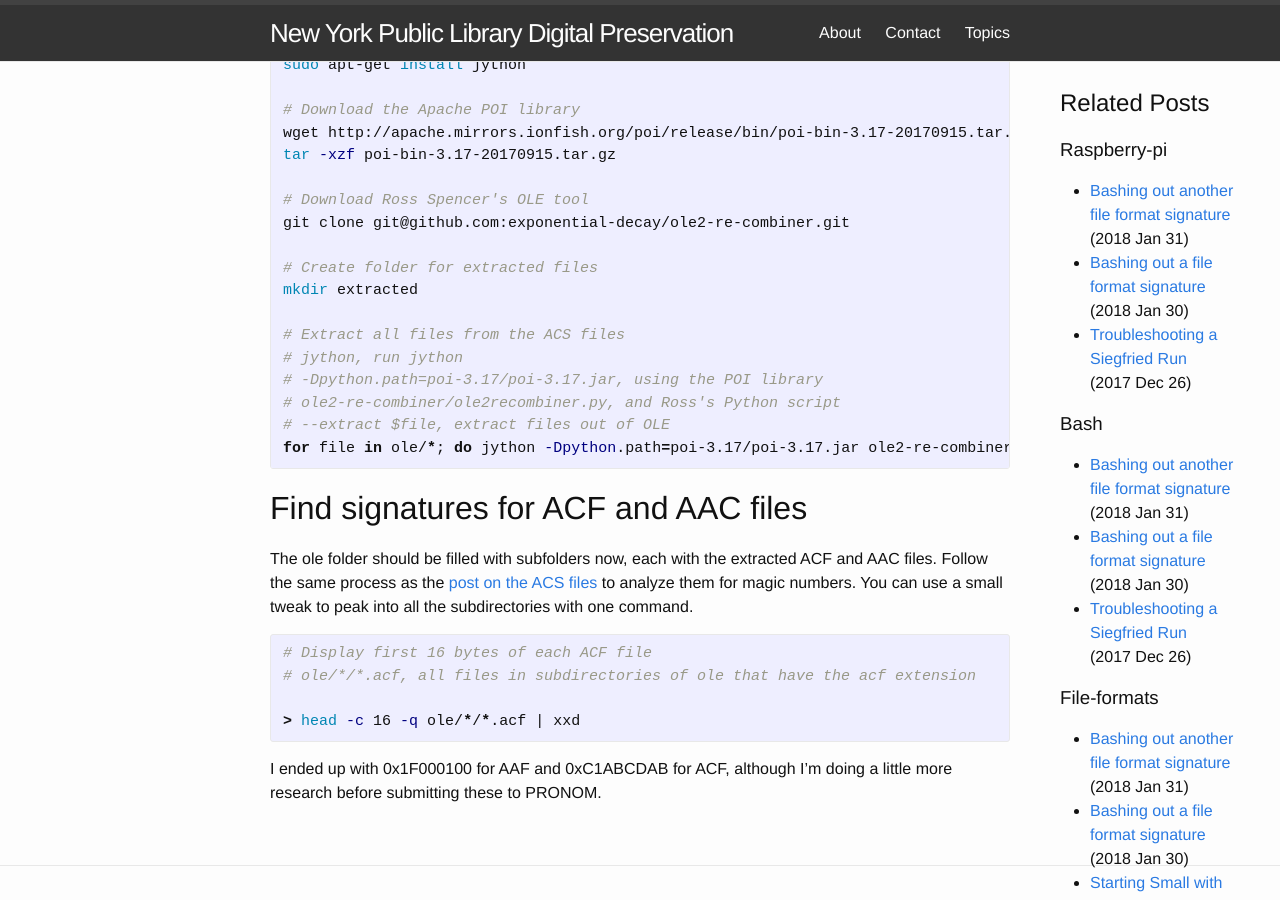
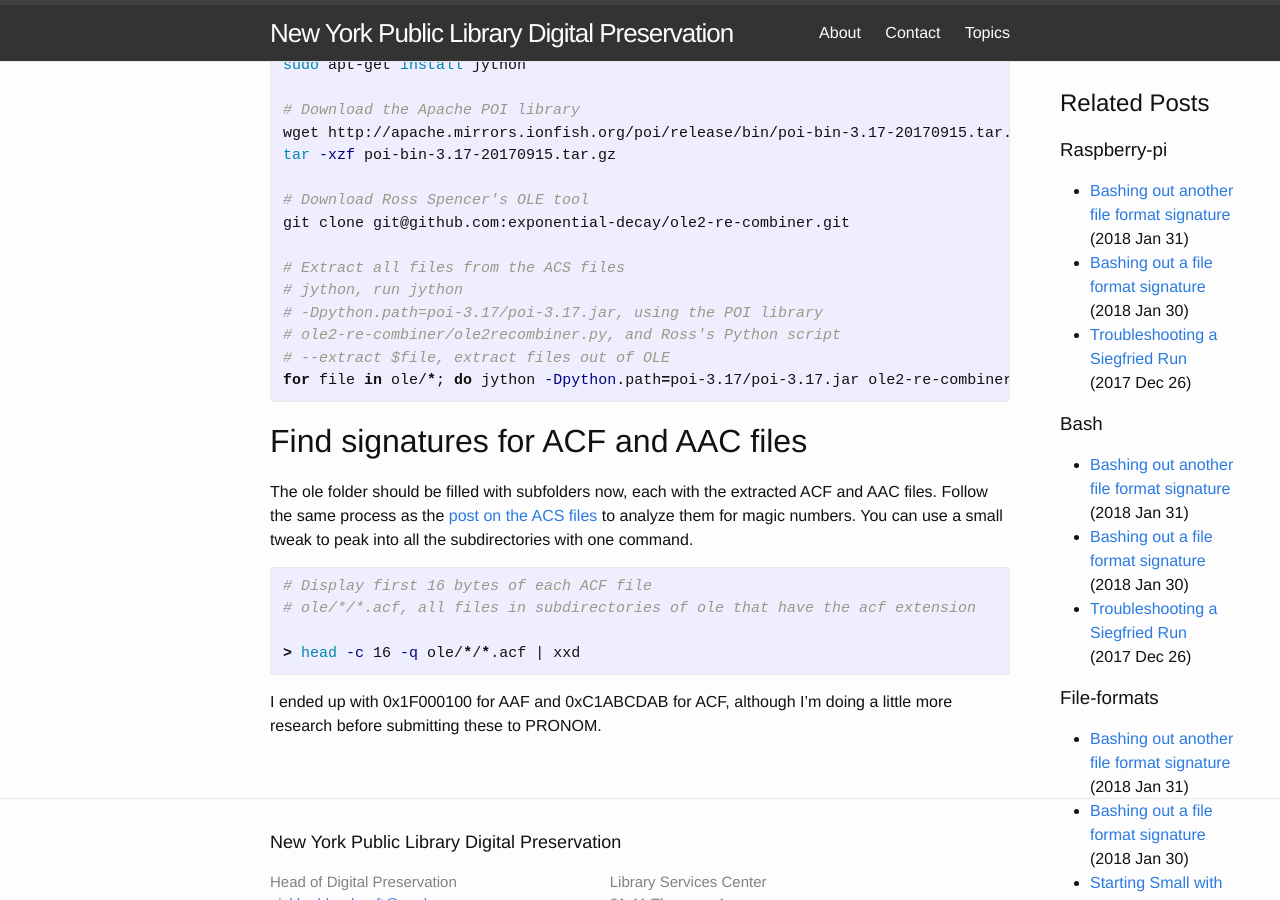
Before and after one commit to NYPL/digpres, a Jekyll site: the page built from _posts/2018-01-31-bashing-out-another-file-format-signature.markdown, in a window 1280 px wide and 900 px high, scrolled down 1758 px. Built offline with Jekyll 4.4.1, drawn with Linux system fonts in a browser that asks for light colours.

Commit message:
remove useless step

```diff
--- a/_posts/2018-01-31-bashing-out-another-file-format-signature.markdown
+++ b/_posts/2018-01-31-bashing-out-another-file-format-signature.markdown
@@ -79,9 +79,6 @@ tar -xzf poi-bin-3.17-20170915.tar.gz
 # Download Ross Spencer's OLE tool
 git clone git@github.com:exponential-decay/ole2-re-combiner.git
 
-# Create folder for extracted files
-mkdir extracted
-
 # Extract all files from the ACS files
 # jython, run jython
 # -Dpython.path=poi-3.17/poi-3.17.jar, using the POI library
```
